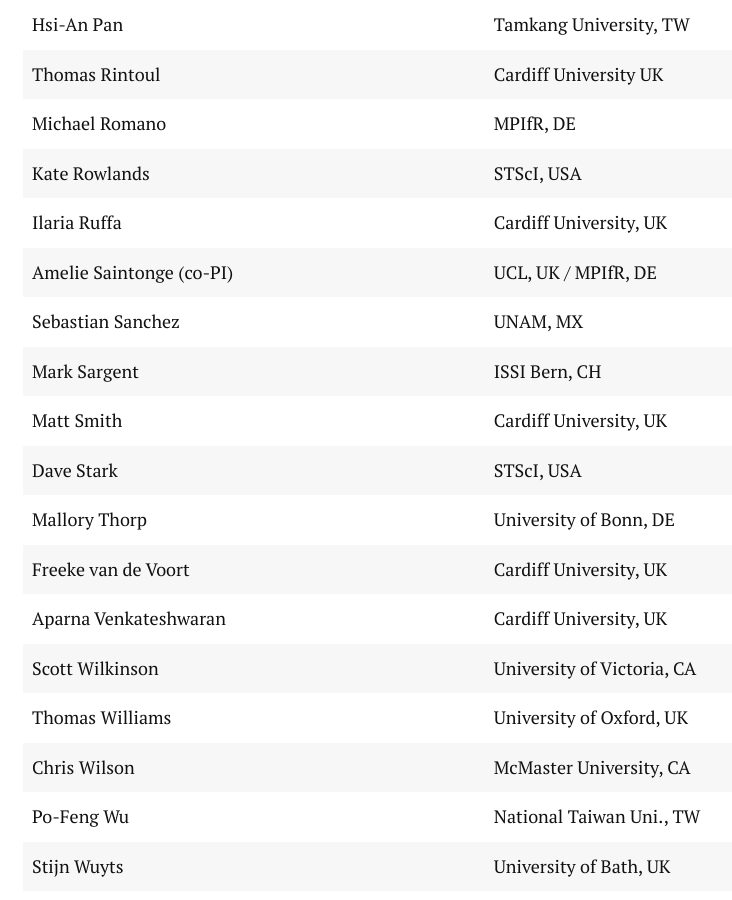
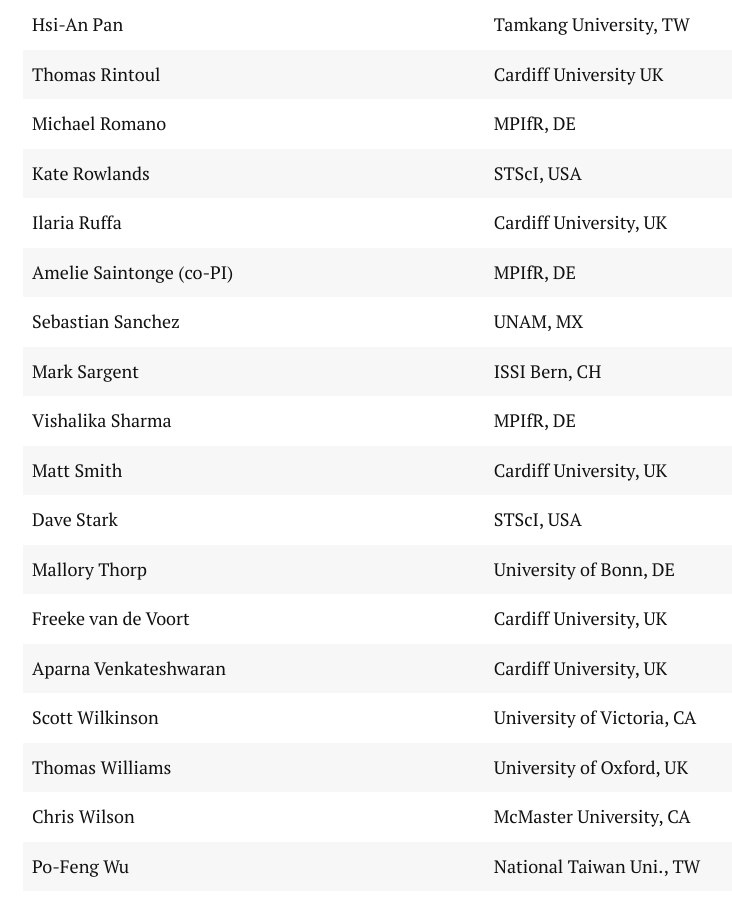
Before and after one commit to TimothyADavis/kilogas, a Jekyll site: the page built from team.md, in a window 1280 px wide and 900 px high, scrolled down 1689 px. Shown: the whole window, without its empty margins (122-854 px from the left). Built offline with Jekyll 4.4.1, drawn with Linux system fonts in a browser that asks for light colours; nearby versions of some CDN libraries.

Commit message:
Update team.md

```diff
--- a/team.md
+++ b/team.md
@@ -38,9 +38,10 @@
 | Michael Romano			| MPIfR, DE 					|
 | Kate Rowlands				| STScI, USA					|
 | Ilaria Ruffa				| Cardiff University, UK		|
-| Amelie Saintonge  (co-PI) | UCL, UK / MPIfR, DE       	|
+| Amelie Saintonge  (co-PI) | MPIfR, DE       				|
 | Sebastian Sanchez			| UNAM, MX 						|
 | Mark Sargent				| ISSI Bern, CH					|
+| Vishalika Sharma			| MPIfR, DE 					|
 | Matt Smith				| Cardiff University, UK		|
 | Dave Stark				| STScI, USA					|
 | Mallory Thorp				| University of Bonn, DE 		|
```
